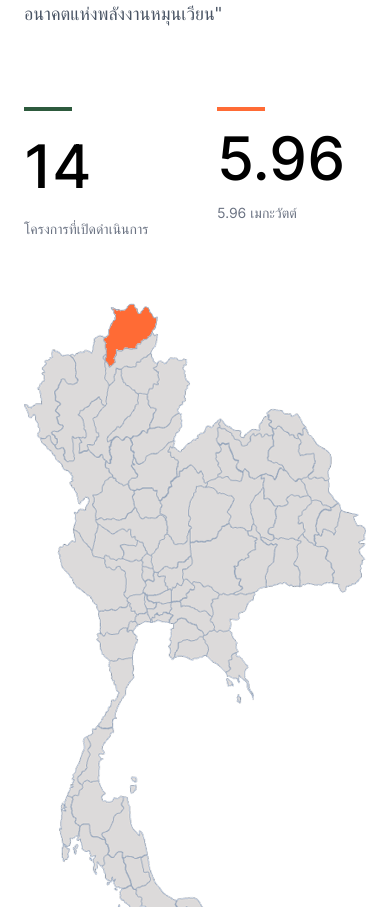
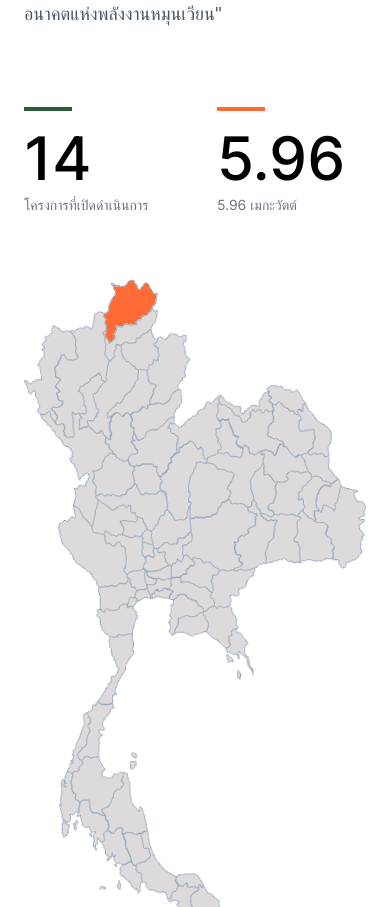
Before and after one commit to craxidile/power-express, a React (Create React App) app: page /#/ in a window 390 px wide. Shown: the part 9193-10100 px from the top of the page. Built offline with nearby package versions, Linux system fonts and the light colour scheme; a web font is replaced by a local one.

Commit message:
fix: fix unit padding

```diff
--- a/src/components/screens/front/sections/section-impact/index.tsx
+++ b/src/components/screens/front/sections/section-impact/index.tsx
@@ -18,15 +18,15 @@ const SectionImpact = () => {
                 นี่เป็นเพียงจุดเริ่มต้นของเราเท่านั้น เพราะทุกโครงการคือก้าวสำคัญ
                 ที่นำเราไปสู่อนาคตแห่งพลังงานหมุนเวียน"
               </p>
-              <div className="mt-14 lg:mt-0 gap-x-11 lg:gap-x-0 lg:max-w-[528px] flex flex-row justify-start items-stretch">
-                <div className="gap-y-4 gap-y-6 flex-1 flex flex-col justify-start items-start">
+              <div className="mt-14 lg:mt-0 gap-x-11 lg:gap-x-0 lg:max-w-[528px] flex flex-row justify-start items-start">
+                <div className="gap-y-2 lg:gap-y-6 flex-1 flex flex-col justify-start items-start">
                   <div className="w-12 h-1 bg-green-tag" />
-                  <span className="block text-6xl lg:text-8xl font-medium">14</span>
+                  <span className="mt-2 lg:mt-0 block text-6xl lg:text-8xl font-medium">14</span>
                   <span className="block text-sm lg:text-base text-secondary">โครงการที่เปิดดำเนินการ</span>
                 </div>
-                <div className="gap-y-4 lg:gap-y-6 flex-1 flex flex-col justify-start items-start">
+                <div className="gap-y-2 lg:gap-y-6 flex-1 flex flex-col justify-start items-start">
                   <div className="w-12 h-1 bg-cta-primary" />
-                  <span className="block text-6xl lg:text-8xl font-medium">5.96</span>
+                  <span className="mt-2 lg:mt-0 block text-6xl lg:text-8xl font-medium">5.96</span>
                   <span className="block text-sm lg:text-base text-secondary">5.96 เมกะวัตต์</span>
                 </div>
               </div>
```
